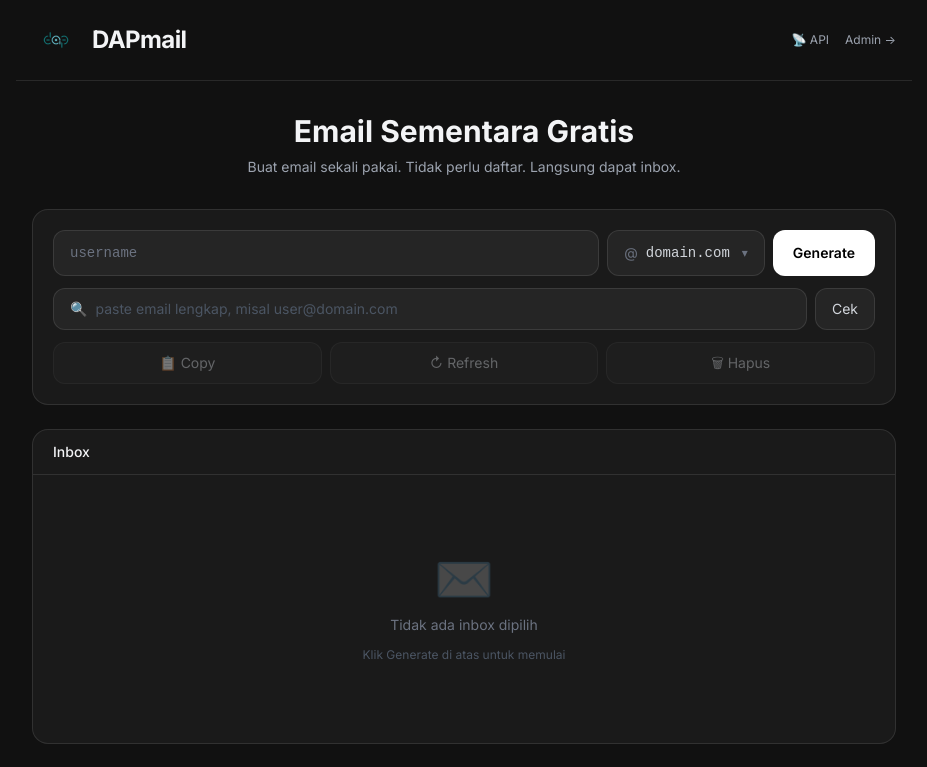
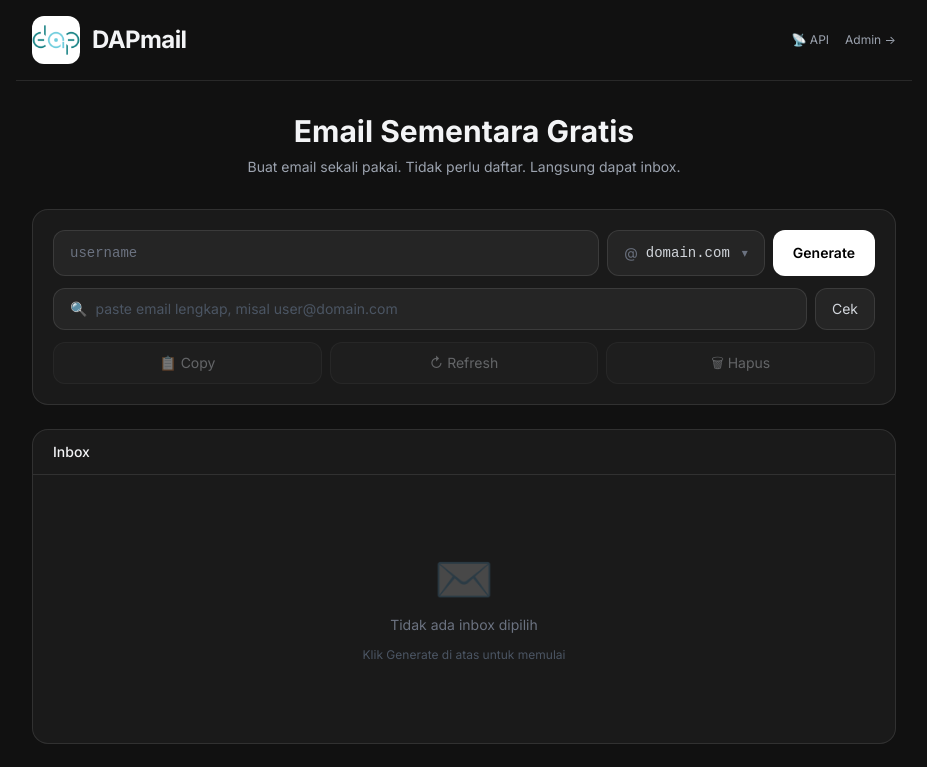
Before and after one commit to divaap69-bot/tempmail, a Next.js app: page / in a window 1280 px wide. Shown: the top 767 px of the page, without its empty margins (176-1103 px from the left). Built offline with nearby package versions, Linux system fonts and the light colour scheme.

Commit message:
style: zoom logo to fill frame

```diff
--- a/components/TempMailClient.tsx
+++ b/components/TempMailClient.tsx
@@ -159,8 +159,15 @@ export function TempMailClient({ domains, initialEmail }: TempMailClientProps) {
       {/* Header */}
       <header className="border-b border-white/10 px-4 py-4 flex items-center justify-between max-w-4xl mx-auto w-full">
         <div className="flex items-center gap-3">
-          {/* eslint-disable-next-line @next/next/no-img-element */}
-          <img src="/logo.png" alt="DAPmail logo" className="h-12 w-auto" />
+          <div className="h-12 w-12 rounded-xl overflow-hidden bg-white flex items-center justify-center flex-shrink-0">
+            {/* eslint-disable-next-line @next/next/no-img-element */}
+            <img
+              src="/logo.png"
+              alt="DAPmail logo"
+              className="w-full h-full object-contain"
+              style={{ transform: 'scale(1.9)', transformOrigin: 'center' }}
+            />
+          </div>
           <span className="font-bold text-2xl tracking-tight">DAPmail</span>
         </div>
         <div className="flex items-center gap-4">
```
